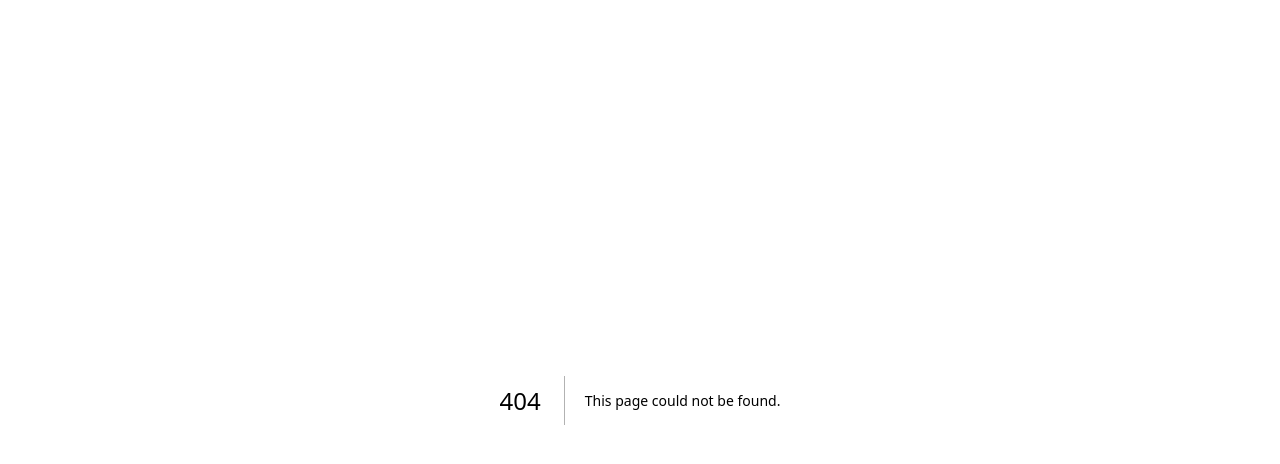
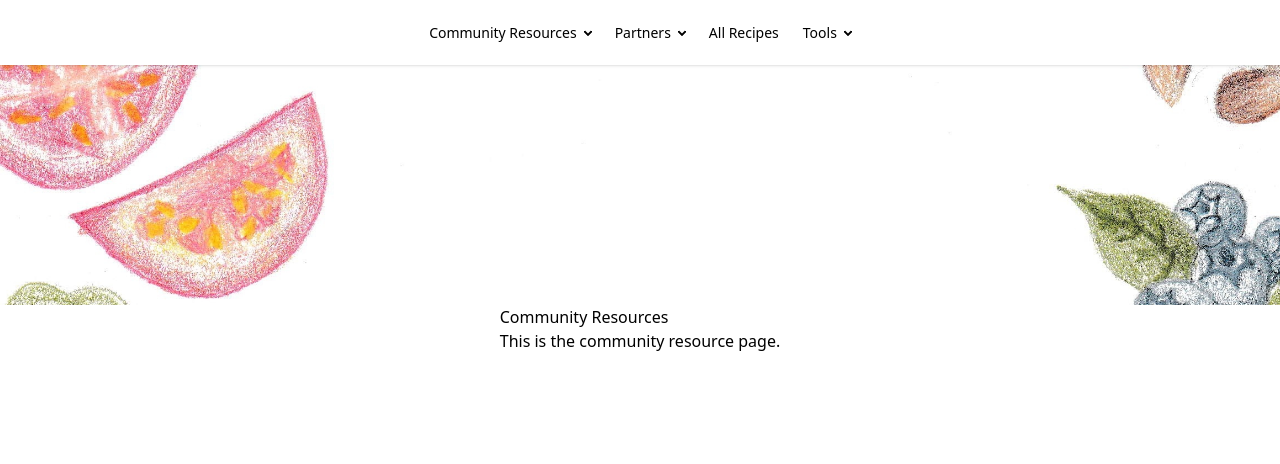
Before and after one commit to MaxwellAskren/Group7CookbookDigitization, a Next.js app in the folder digitalcookbook/: page /communityresources in a window 1280 px wide. Before the commit this address had no page. Shown: the top 464 px of the page. Built offline with nearby package versions, Linux system fonts and the light colour scheme.

Commit message:
community resources page started

```diff
--- /dev/null
+++ b/digitalcookbook/app/communityresources/page.tsx
@@ -0,0 +1,26 @@
+//app/communityresources/page.tsx
+import Navbar from "../components/navbar";
+
+
+export default function CommResourcesPage() {
+  return (
+    <main className="min-h-screen flex flex-col items-center justify-start">
+      {/* Nav bar */}
+        <Navbar/>
+
+      {/* Background picture */}
+      <div
+        className="w-full bg-cover bg-center bg-repeat py-30 flex flex-col items-center"
+        style={{
+          backgroundSize: "110%",
+          backgroundImage: "url('/searchbackground.jpg')"
+          }}/>
+      <div>
+        <h1>Community Resources</h1>
+        <p>This is the community resource page.</p></div>
+      <div/>
+        {/* Footer */}
+        {/* <Footer /> */}
+    </main>
+  );
+}
```
